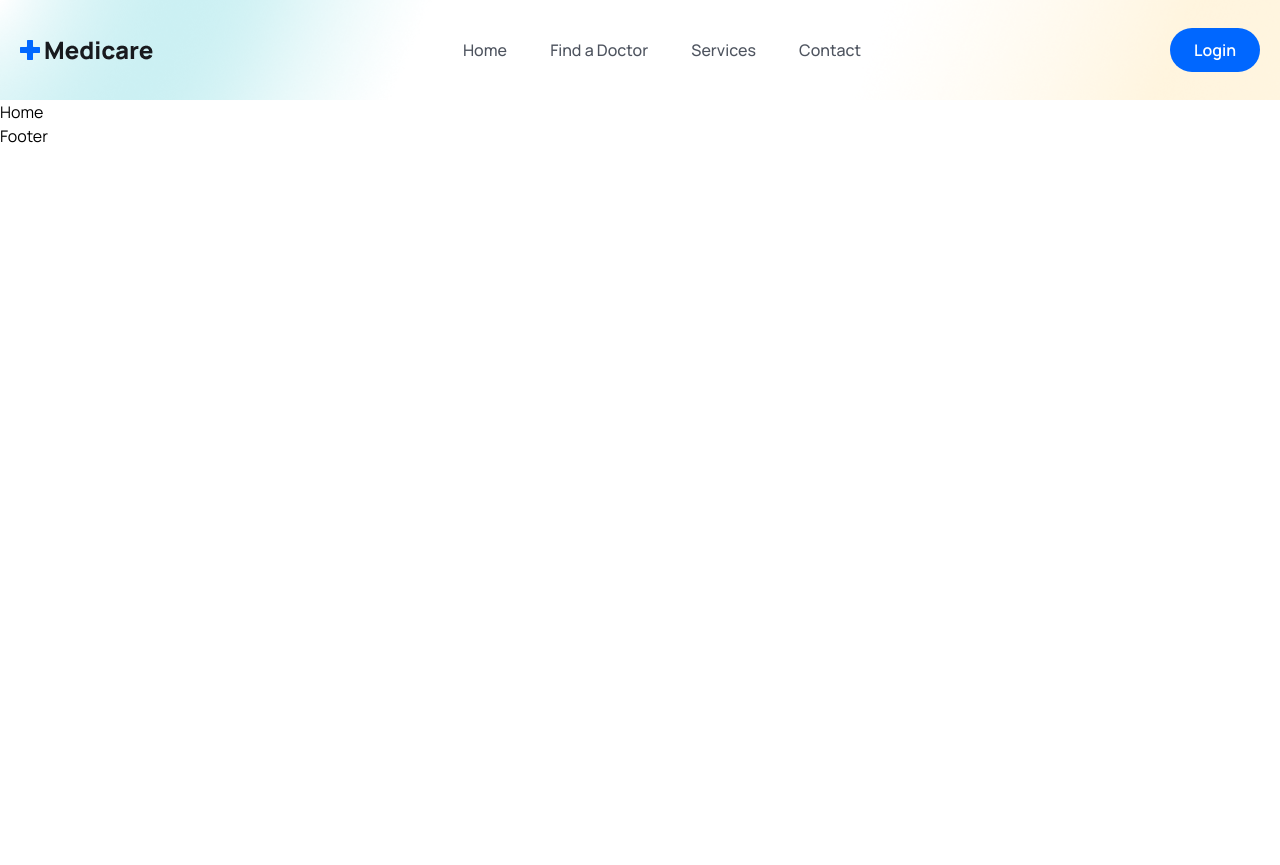
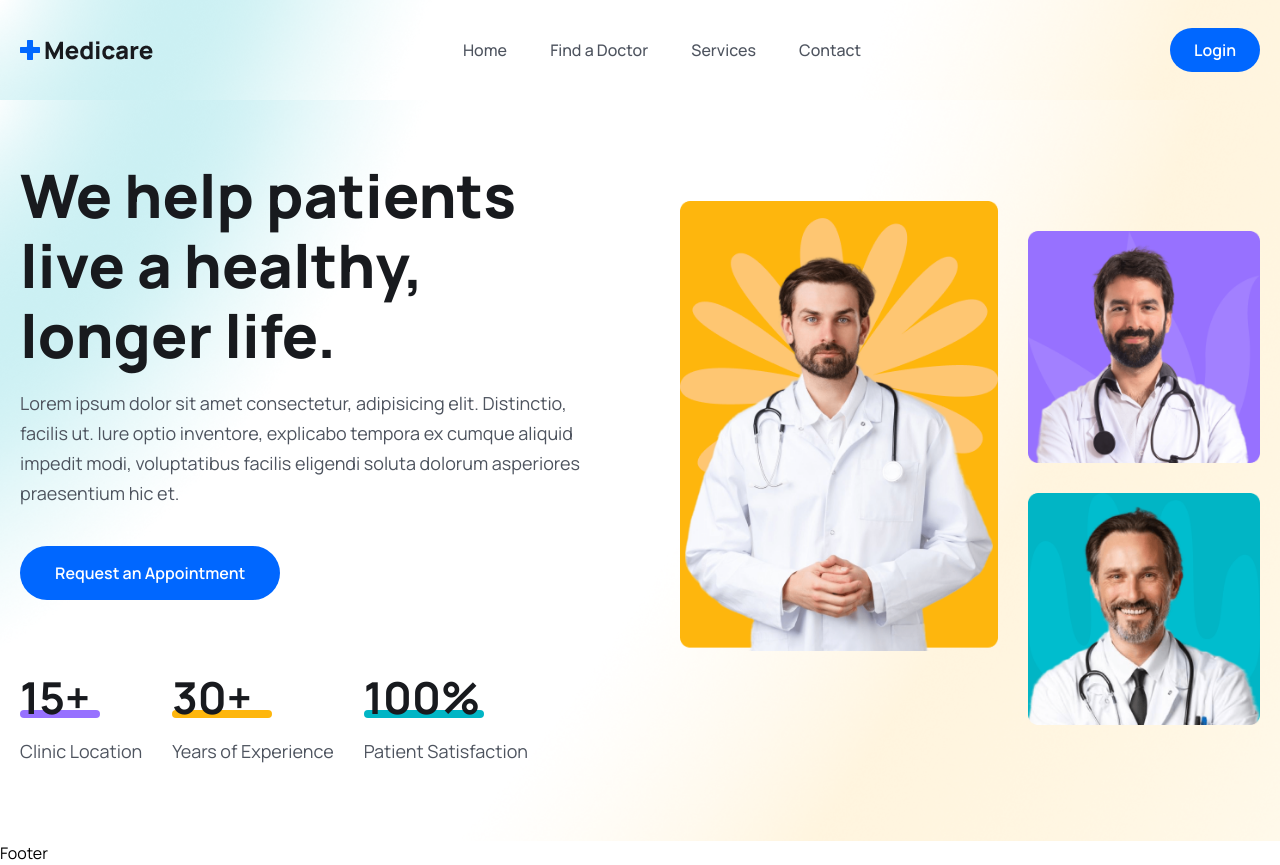
Before and after one commit to erfanheshmati/mern-medicare, a React (Vite) app in the folder frontend/: page / in a window 1280 px wide. Before the commit the page ends 800 px from the top, so only its background shows below. Built offline with nearby package versions, Linux system fonts and the light colour scheme.

Commit message:
hero section ui design

```diff
--- a/frontend/src/components/header/Header.jsx
+++ b/frontend/src/components/Header.jsx
@@ -1,6 +1,6 @@
 import { NavLink, Link } from "react-router-dom"
-import logo from "../../assets/images/logo.png"
-import userImg from "../../assets/images/avatar-icon.png"
+import logo from "../assets/images/logo.png"
+import userImg from "../assets/images/avatar-icon.png"
 import { BiMenu } from "react-icons/bi"
 import { useEffect, useRef } from "react"
 
--- /dev/null
+++ b/frontend/src/components/Hero.jsx
@@ -0,0 +1,62 @@
+import heroImg1 from "../assets/images/hero-img01.png"
+import heroImg2 from "../assets/images/hero-img02.png"
+import heroImg3 from "../assets/images/hero-img03.png"
+
+export default function Hero() {
+    return (
+        <section className="hero__section pt-[60px] 2xl:h-[800px]">
+            <div className="container">
+                <div className="flex flex-col lg:flex-row gap-[90px] items-center justify-between">
+                    {/* Content */}
+                    <div>
+                        <div className="lg:w-[570px]">
+                            <h1 className="text-[36px] leading-[46px] text-headingColor font-[800] md:text-[60px] md:leading-[70px]">
+                                We help patients live a healthy, longer life.
+                            </h1>
+                            <p className="text__para">
+                                Lorem ipsum dolor sit amet consectetur, adipisicing elit. Distinctio, facilis ut. Iure optio inventore, explicabo tempora ex cumque aliquid impedit modi, voluptatibus facilis eligendi soluta dolorum asperiores praesentium hic et.
+                            </p>
+                            <button className="btn">
+                                Request an Appointment
+                            </button>
+                        </div>
+                        {/* Counter */}
+                        <div className="mt-[30px] lg:mt-[70px] flex flex-col lg:flex-row lg:items-center gap-5 lg:gap-[30px]">
+                            <div>
+                                <h2 className="text-[36px] leading-[56px] lg:text-[44px] lg:leading-[54px] font-[700] text-headingColor">
+                                    15+
+                                </h2>
+                                <span className="w-[80px] h-2 bg-purpleColor rounded-full block mt-[-14px]"></span>
+                                <p className="text__para">Clinic Location</p>
+                            </div>
+                            <div>
+                                <h2 className="text-[36px] leading-[56px] lg:text-[44px] lg:leading-[54px] font-[700] text-headingColor">
+                                    30+
+                                </h2>
+                                <span className="w-[100px] h-2 bg-yellowColor rounded-full block mt-[-14px]"></span>
+                                <p className="text__para">Years of Experience</p>
+                            </div>
+                            <div>
+                                <h2 className="text-[36px] leading-[56px] lg:text-[44px] lg:leading-[54px] font-[700] text-headingColor">
+                                    100%
+                                </h2>
+                                <span className="w-[120px] h-2 bg-irisBlueColor rounded-full block mt-[-14px]"></span>
+                                <p className="text__para">Patient Satisfaction</p>
+                            </div>
+                        </div>
+                    </div>
+                    {/* Image */}
+                    <div className="flex gap-[30px] justify-end">
+                        <div>
+                            <img src={heroImg1} alt="" className="w-full" />
+                        </div>
+                        <div className="mt-[30px]">
+                            <img src={heroImg2} alt="" className="w-full mb-[30px]" />
+                            <img src={heroImg3} alt="" className="w-full" />
+                        </div>
+                    </div>
+                </div>
+            </div>
+        </section>
+    )
+}
--- a/frontend/src/index.css
+++ b/frontend/src/index.css
@@ -13,7 +13,7 @@
     @apply max-w-full w-[1440px] px-5 mx-auto;
   }
   .btn {
-    @apply bg-primaryColor py-[15px] px-[35px] rounded-[50px] text-white font-[600] mt-[38px];
+    @apply bg-primaryColor py-[15px] px-[35px] rounded-[50px] text-white font-[600] mt-[38px] hover:bg-blue-700;
   }
   .heading {
     @apply text-[44px] leading-[54px] font-[700] text-headingColor;
@@ -23,6 +23,9 @@
   }
   .header {
     @apply bg-[url("./assets/images/mask.png")] bg-no-repeat bg-center bg-cover w-full h-[100px] leading-[100px];
+  }
+  .hero__section {
+    @apply bg-[url("./assets/images/hero-bg.png")] bg-no-repeat bg-center bg-cover;
   }
 }
 
--- a/frontend/src/layout/Layout.jsx
+++ b/frontend/src/layout/Layout.jsx
@@ -1,5 +1,5 @@
-import Header from "../components/header/Header"
-import Footer from "../components/footer/Footer"
+import Header from "../components/Header"
+import Footer from "../components/Footer"
 import Router from "../routes/Router"
 
 export default function Layout() {
--- a/frontend/src/pages/Home.jsx
+++ b/frontend/src/pages/Home.jsx
@@ -1,8 +1,9 @@
+import Hero from "../components/Hero";
 
 export default function Home() {
     return (
-        <div>
-            Home
-        </div>
+        <>
+            <Hero />
+        </>
     )
 }
```
Also changed, not shown: frontend/src/components/Footer.jsx (renamed from frontend/src/components/footer/Footer.jsx).
